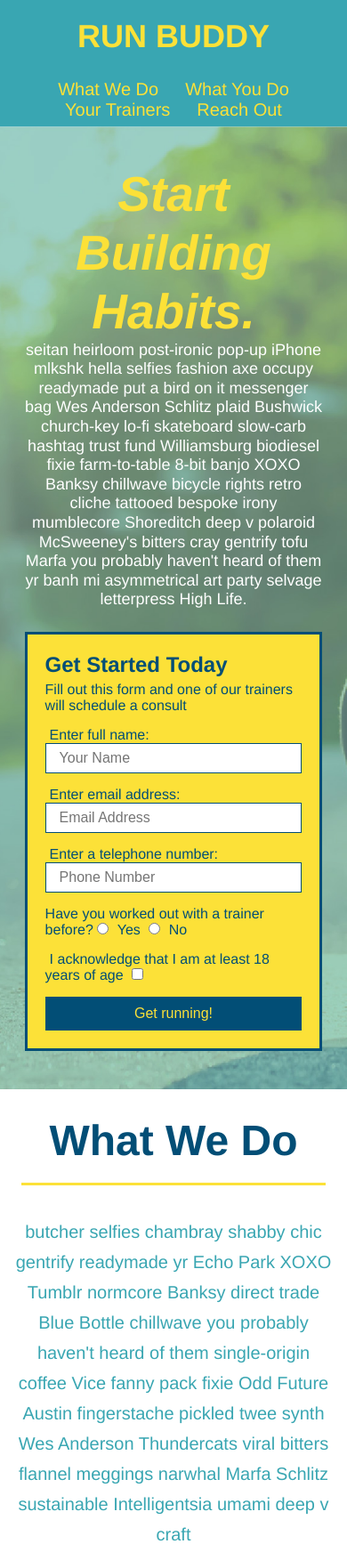
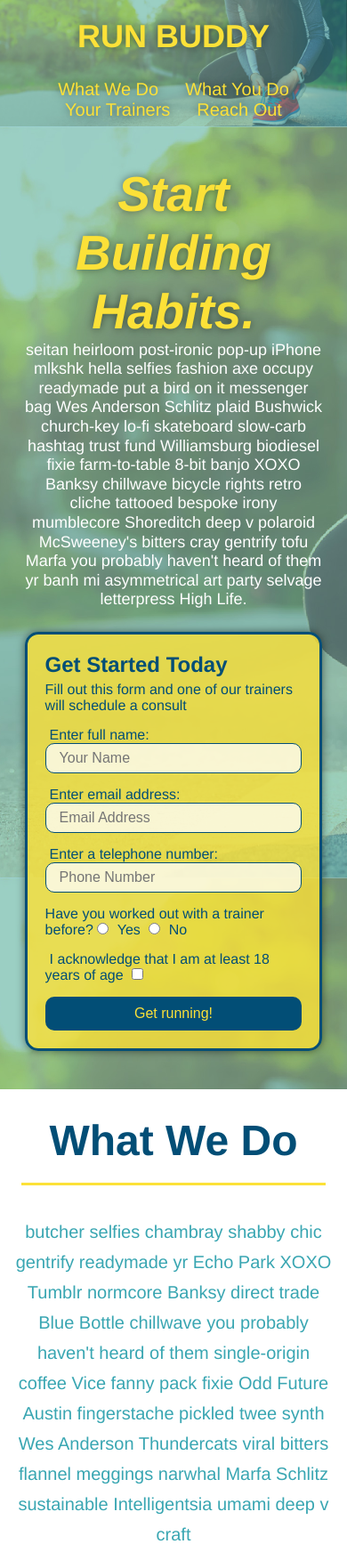
Before and after one commit to absius/run-buddy, a plain HTML site: page index.html in a window 390 px wide. Shown: the top 1744 px of the page at 89% size. Drawn offline with Linux system fonts and the light colour scheme.

Commit message:
added styling

```diff
--- a/assets/css/style.css
+++ b/assets/css/style.css
@@ -15,6 +15,14 @@
     display: flex;
     justify-content: space-between;
     flex-wrap: wrap;
+    position: -webkit-sticky;
+    position: sticky;
+    top: 0;
+    background-image: url("../images/hero-bg.jpg");
+    background-size: cover;
+    background-position: center;
+    background-attachment: fixed;
+    background-position: 80%;
 }
 
 header h1 {
@@ -22,7 +30,7 @@
     font-size: 36px;
     color: #fce138;
     margin: 0;
-
+    text-shadow: 0 0 10px rgba(0, 0, 0, 0.5);
 }
 
 header a {
@@ -47,7 +55,15 @@
     padding: 10px 15px;;
     font-weight: lighter;
     font-size: 1.55vw;
+    text-shadow: 0 0 10px rgba(0, 0, 0, 0.5);
 }
+
+header nav ul li a:hover {
+    background: #fce138;
+    color: #024e76;
+    border-radius: 15px;
+    text-shadow: none;
+  }
 
 footer {
     background: #fce138;
@@ -85,6 +101,8 @@
     justify-content: center;
     flex-wrap: wrap;
     align-items: flex-start;
+    background-attachment: fixed;
+    background-position: 80%;
 }
 
 .hero-cta {
@@ -100,10 +118,11 @@
     font-style: italic;
     font-size: 55px;
     color: #fce138;
+    text-shadow: 0 0 10px rgba(0, 0, 0, 0.5);
 }
 
 .hero-form {
-    background-color: #fce138;
+    background-color: rgba(252,225,56,0.8);
     color: #024e76;
     padding: 20px;
     border-style: solid;
@@ -111,6 +130,8 @@
     border-color: #024e76;
     width: 40%;
     margin: 3.5%;
+    box-shadow: 0 0 10px rgba(0, 0, 0, 0.5);
+    border-radius: 15px;
 }
 
 .hero-form p {
@@ -130,6 +151,7 @@
     color: #024e76;
     width: 100%;
     margin-bottom: 15px;
+    border-radius: 10px;
 }
 
 .hero-form label {
@@ -142,7 +164,32 @@
     border: none;
     padding: 10px 20px;
     font-size: 16px;
+    border-radius: 10px;
 }
+
+.hero-form button:hover {
+    background-color: #39a6b2;
+  }
+
+  /* update existing rule with this declaration */
+.form-input {
+    background-color: rgba(255,255,255, 0.75);
+  }
+
+  /* create a new rule for focus state */
+  .form-input:focus {
+    background-color: rgba(255,255,255, 1);
+    outline: none;
+  }
+  .contact-form input, .contact-form textarea {
+    background-color: rgba(255,255,255, 0.75);
+  }
+
+  /* create a new css rule for focus state */
+  .contact-form input:focus, .contact-form textarea:focus {
+    background-color: rgba(255,255,255, 1);
+    outline: none;
+  }
 
 .intro p {
     line-height: 1.7;
@@ -180,12 +227,15 @@
     margin: 50px auto;
     padding-bottom: 50px;
     width: 80%;
-    border-bottom: 1px solid #39a6b2;
     display: flex;
     flex-wrap: wrap;
     align-items: center;
     justify-content: space-between;
 }
+
+.step:not(:last-child) {
+    border-bottom: 1px solid #39a6b2;
+  }
 
 .step h3 {
     color: #024e76;
@@ -327,6 +377,7 @@
       width: 100%;
       margin-bottom: 15px;
       margin-top: 5px;
+      border-radius: 10px;
   }
 
   .contact-form button {
@@ -337,6 +388,12 @@
       text-align: center;
       padding: 15px 0;
       font-size: 16px;
+      border-radius: 10px;
+  }
+
+  .contact-form button:hover {
+    color: #fce138;
+    background: #39a6b2;
   }
 
   /* MEDIA QUERY FOR SMALLER DESKTOP SCREENS AND SMALLER */
@@ -344,11 +401,13 @@
     header {
       padding-bottom: 0;
       justify-content: center;
+      position: relative;
     }
 
     header h1 {
       width: 100%;
       text-align: center;
+      text-shadow: 0 0 10px rgba(0, 0, 0, 0.5);
     }
 
     header nav ul {
@@ -359,6 +418,7 @@
 
     header nav ul li a {
       font-size: 20px;
+      text-shadow: 0 0 10px rgba(0, 0, 0, 0.5);
     }
 
     footer h2, footer div {
```
